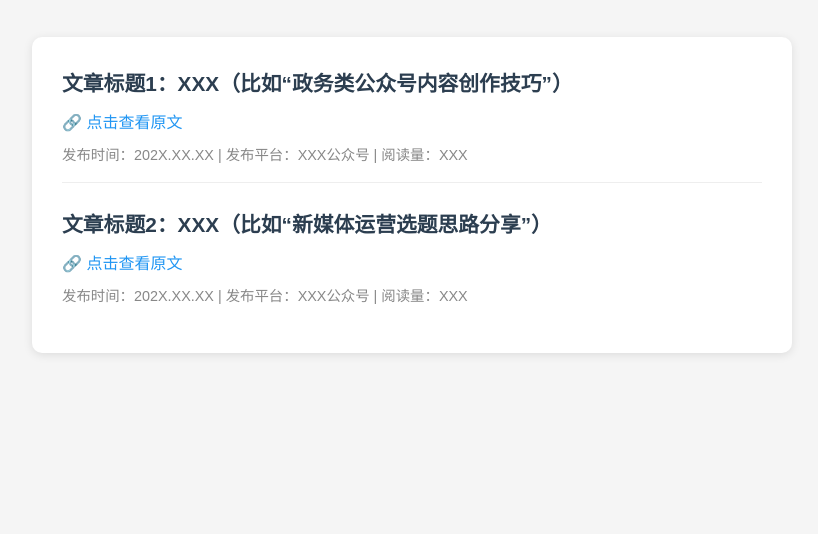
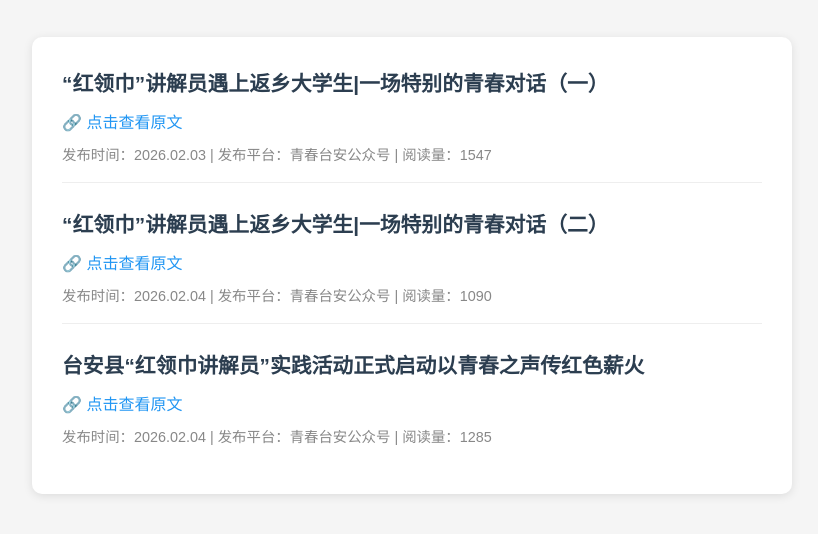
Before and after one commit to dqxzmlqsj/dqxzmlqsj.github.io, a plain HTML site: page articles.html in a window 1280 px wide. Shown: the part 236-770 px from the top of the page, without its empty margins (228-1046 px from the left). Drawn offline with Linux system fonts and the light colour scheme.

Commit message:
Add files via upload

```diff
--- a/articles.html
+++ b/articles.html
@@ -116,16 +116,22 @@
         <div class="article-list">
             <!-- 文章1：替换成你的实际信息 -->
             <div class="article-item">
-                <h3>文章标题1：XXX（比如“政务类公众号内容创作技巧”）</h3>
-                <a href="https://你的公众号文章1链接" target="_blank">🔗 点击查看原文</a>
-                <p>发布时间：202X.XX.XX | 发布平台：XXX公众号 | 阅读量：XXX</p>
+                <h3>“红领巾”讲解员遇上返乡大学生|一场特别的青春对话（一）</h3>
+                <a href="https://mp.weixin.qq.com/s/yeFTa2VUYxpXZajLVyiCeA" target="_blank">🔗 点击查看原文</a>
+                <p>发布时间：2026.02.03 | 发布平台：青春台安公众号 | 阅读量：1547</p>
             </div>
 
             <!-- 文章2：按需添加/删除 -->
             <div class="article-item">
-                <h3>文章标题2：XXX（比如“新媒体运营选题思路分享”）</h3>
-                <a href="https://你的公众号文章2链接" target="_blank">🔗 点击查看原文</a>
-                <p>发布时间：202X.XX.XX | 发布平台：XXX公众号 | 阅读量：XXX</p>
+                <h3>“红领巾”讲解员遇上返乡大学生|一场特别的青春对话（二）</h3>
+                <a href="https://mp.weixin.qq.com/s/FWcaepMROMi1de9yOkClKw" target="_blank">🔗 点击查看原文</a>
+                <p>发布时间：2026.02.04 | 发布平台：青春台安公众号 | 阅读量：1090</p>
+            </div>
+
+            <div class="article-item">
+                <h3>台安县“红领巾讲解员”实践活动正式启动以青春之声传红色薪火</h3>
+                <a href="https://mp.weixin.qq.com/s/tqYBJIYoapOSpXAl8_DImg" target="_blank">🔗 点击查看原文</a>
+                <p>发布时间：2026.02.04 | 发布平台：青春台安公众号 | 阅读量：1285</p>
             </div>
 
             <!-- 更多文章：复制上面的.article-item模块即可 -->
```
